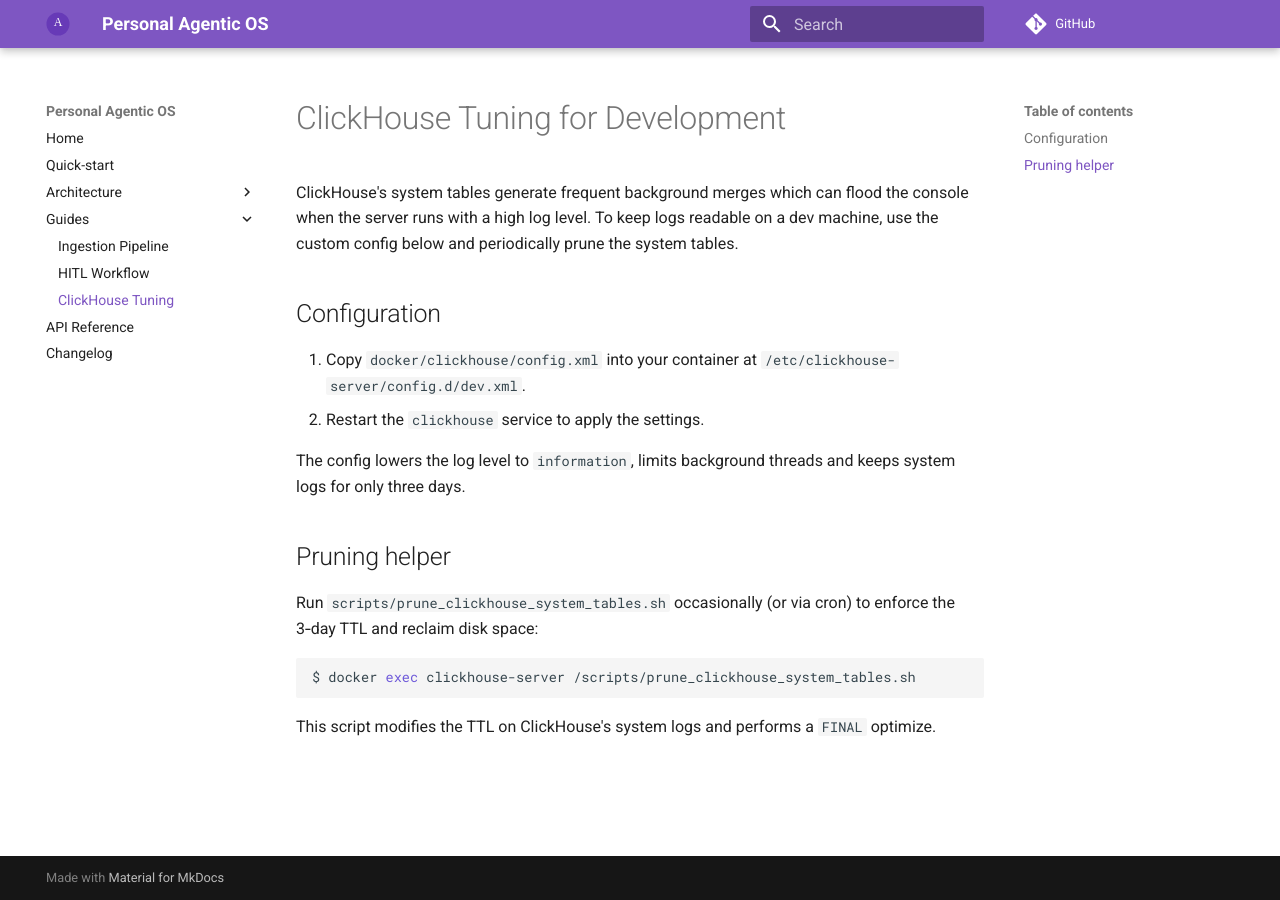
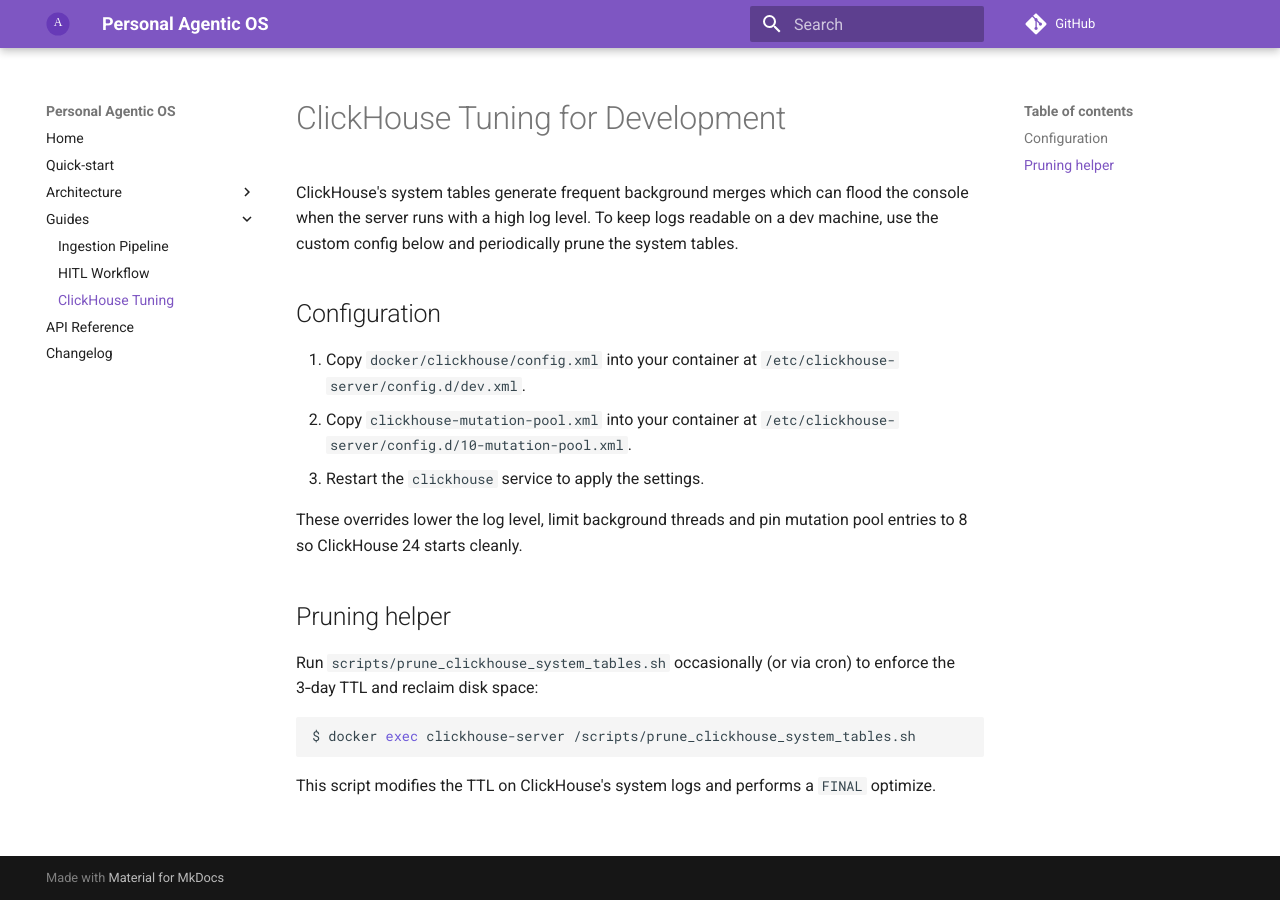
Before and after one commit to adrianwedd/personal-agentic-operating-system, an MkDocs documentation site: the page built from docs/guides/clickhouse_tuning.md, in a window 1280 px wide. Built offline with MkDocs 1.6.1 and Material for MkDocs 9.7.7, drawn with Linux system fonts in a browser that asks for light colours; comment, search, counter and statistics services are not loaded.

Commit message:
Fix ClickHouse mutation pool config

```diff
--- a/clickhouse-mutation-pool.xml
+++ b/clickhouse-mutation-pool.xml
@@ -1,5 +1,6 @@
 <yandex>
   <merge_tree>
     <number_of_free_entries_in_pool_to_execute_mutation>8</number_of_free_entries_in_pool_to_execute_mutation>
+    <number_of_free_entries_in_pool_to_execute_optimize_entire_partition>8</number_of_free_entries_in_pool_to_execute_optimize_entire_partition>
   </merge_tree>
 </yandex>
--- a/docs/guides/clickhouse_tuning.md
+++ b/docs/guides/clickhouse_tuning.md
@@ -5,9 +5,10 @@
 ## Configuration
 
 1. Copy `docker/clickhouse/config.xml` into your container at `/etc/clickhouse-server/config.d/dev.xml`.
-2. Restart the `clickhouse` service to apply the settings.
+2. Copy `clickhouse-mutation-pool.xml` into your container at `/etc/clickhouse-server/config.d/10-mutation-pool.xml`.
+3. Restart the `clickhouse` service to apply the settings.
 
-The config lowers the log level to `information`, limits background threads and keeps system logs for only three days.
+These overrides lower the log level, limit background threads and pin mutation pool entries to 8 so ClickHouse 24 starts cleanly.
 
 ## Pruning helper
 
```
Also changed, not shown: 1 other file.
